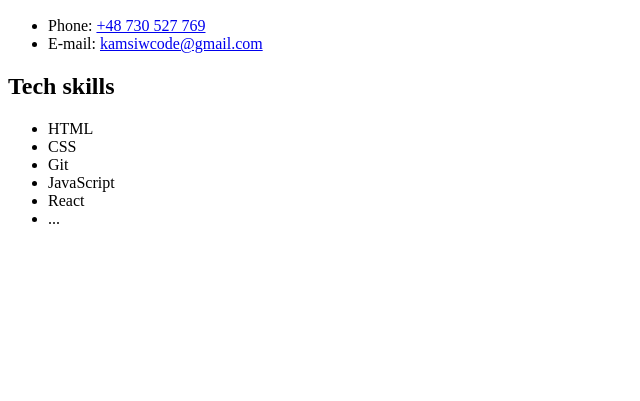
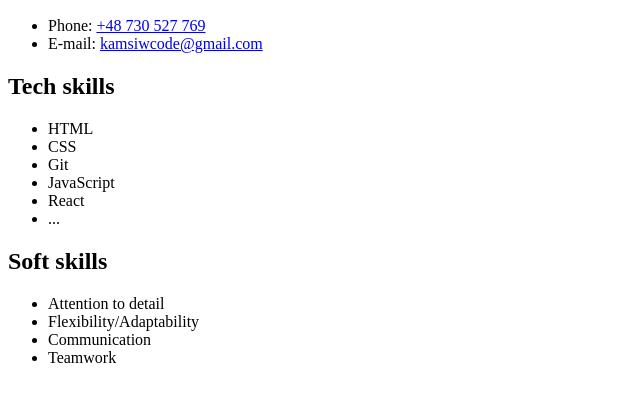
Before and after one commit to Kamil-Siwiec/web-cv, a plain HTML site: page index.html in a window 1280 px wide. Shown: the part 339-740 px from the top of the page, without its empty margins (0-640 px from the left). Drawn offline with nearby package versions, Linux system fonts and the light colour scheme.

Commit message:
add soft skills section

```diff
--- a/index.html
+++ b/index.html
@@ -42,6 +42,15 @@
     <li class="skills__item">...</li>
   </ul>
 </section>
+<section class="skills">
+  <h2 class="skills__title">Soft skills</h2>
+  <ul class="skills__list">
+    <li class="skills__item">Attention to detail</li>
+    <li class="skills__item">Flexibility/Adaptability</li>
+    <li class="skills__item">Communication</li>
+    <li class="skills__item">Teamwork</li>
+  </ul>
+</section>
 
 
 </aside>
```
